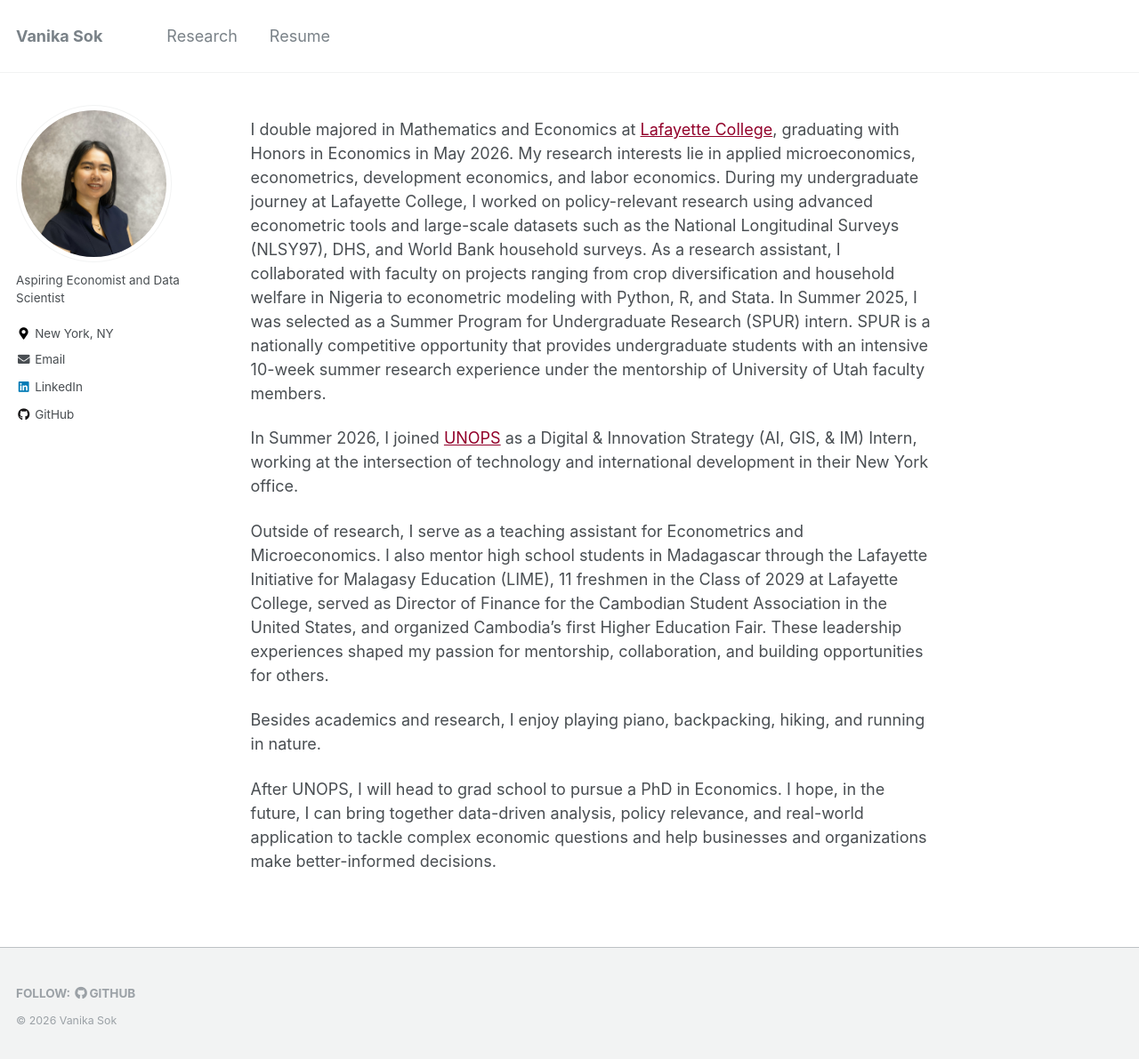
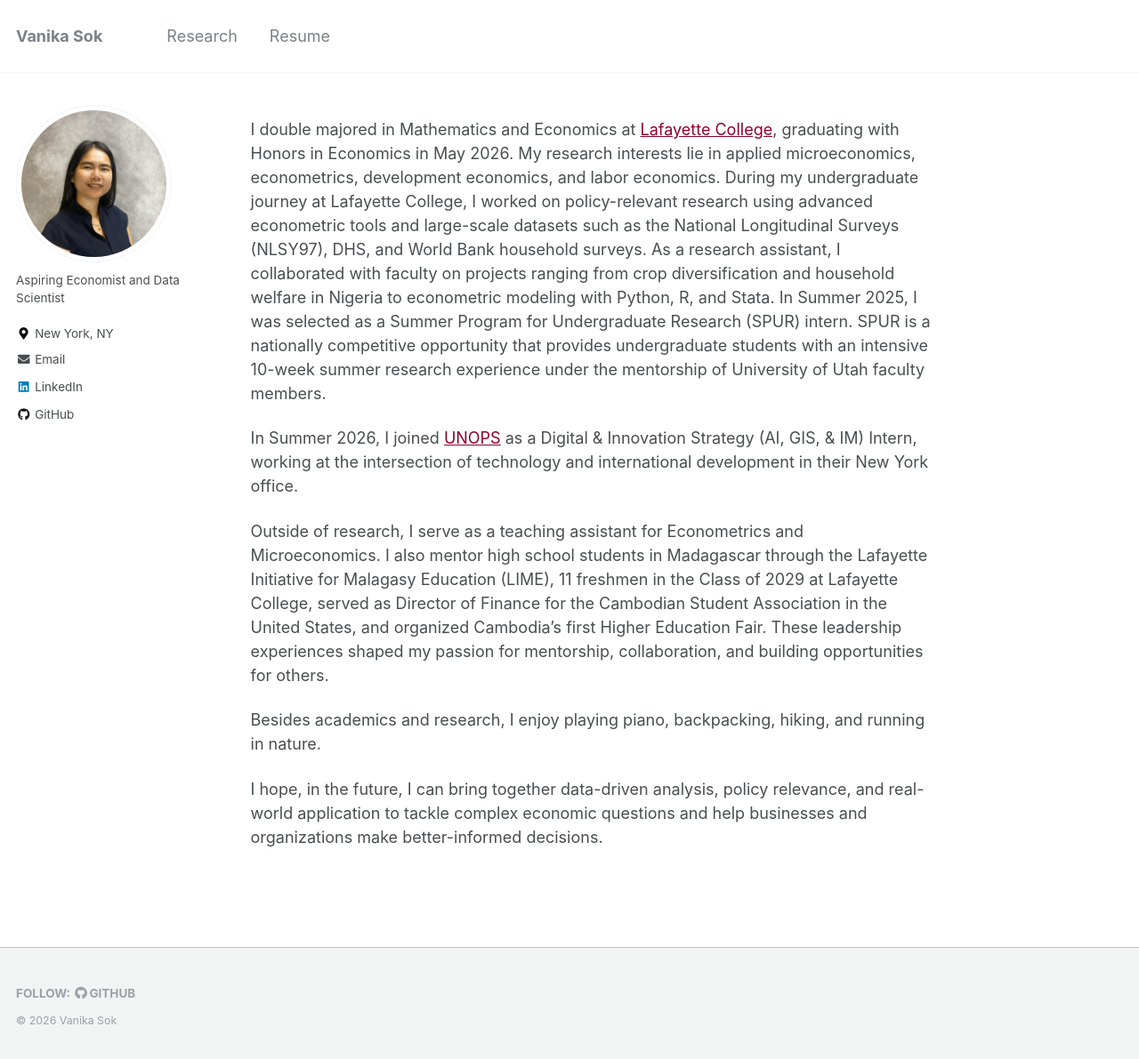
Before and after one commit to Vanika24/Vanika24.github.io, a Jekyll site: the page built from _pages/about.md, in a window 1280 px wide and 1194 px high. Shown: the top 1191 px of the window at 89% size. Built offline with Jekyll 4.4.1, drawn with Linux system fonts in a browser that asks for light colours.

Commit message:
Remove duplicate sentence about future plans
Removed redundant sentence about heading to grad school after UNOPS.

```diff
--- a/_pages/about.md
+++ b/_pages/about.md
@@ -15,4 +15,4 @@ Outside of research, I serve as a teaching assistant for Econometrics and Microe
 
 Besides academics and research, I enjoy playing piano, backpacking, hiking, and running in nature.
 
-After UNOPS, I will head to grad school to pursue a PhD in Economics. I hope, in the future, I can bring together data-driven analysis, policy relevance, and real-world application to tackle complex economic questions and help businesses and organizations make better-informed decisions.
+I hope, in the future, I can bring together data-driven analysis, policy relevance, and real-world application to tackle complex economic questions and help businesses and organizations make better-informed decisions.
```
